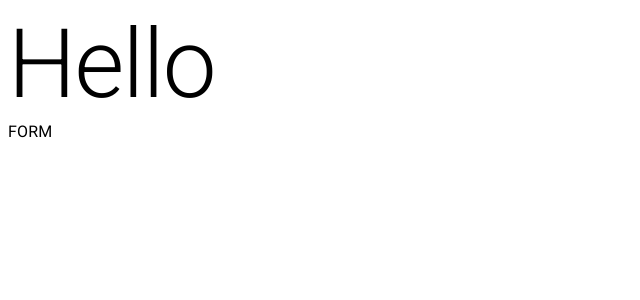
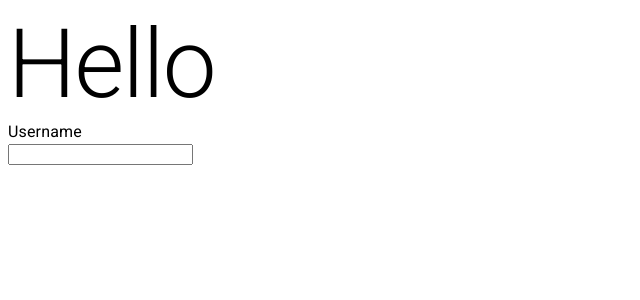
Before and after one commit to nathan-hyan/cash-count-mvp, a React (Vite) app: page / in a window 1280 px wide. Shown: the top 300 px of the page, without its empty margins (0-640 px from the left). Built offline with nearby package versions, Linux system fonts and the light colour scheme.

Commit message:
fix: :bug: Form bug fixed.

```diff
--- a/src/Components/Form.tsx
+++ b/src/Components/Form.tsx
@@ -3,5 +3,21 @@ import Typography from '@mui/material/Typography';
 
 export default function Form() {
   const form = useForm();
-  return <Typography>FORM</Typography>;
+  const { register } = form;
+  const { name, ref, onChange, onBlur } = register('username');
+  return (
+    <form>
+      <label htmlFor='username'>
+        <Typography>Username</Typography>
+        <input
+          type='text'
+          id='username'
+          name={name}
+          ref={ref}
+          onChange={onChange}
+          onBlur={onBlur}
+        />
+      </label>
+    </form>
+  );
 }
```
